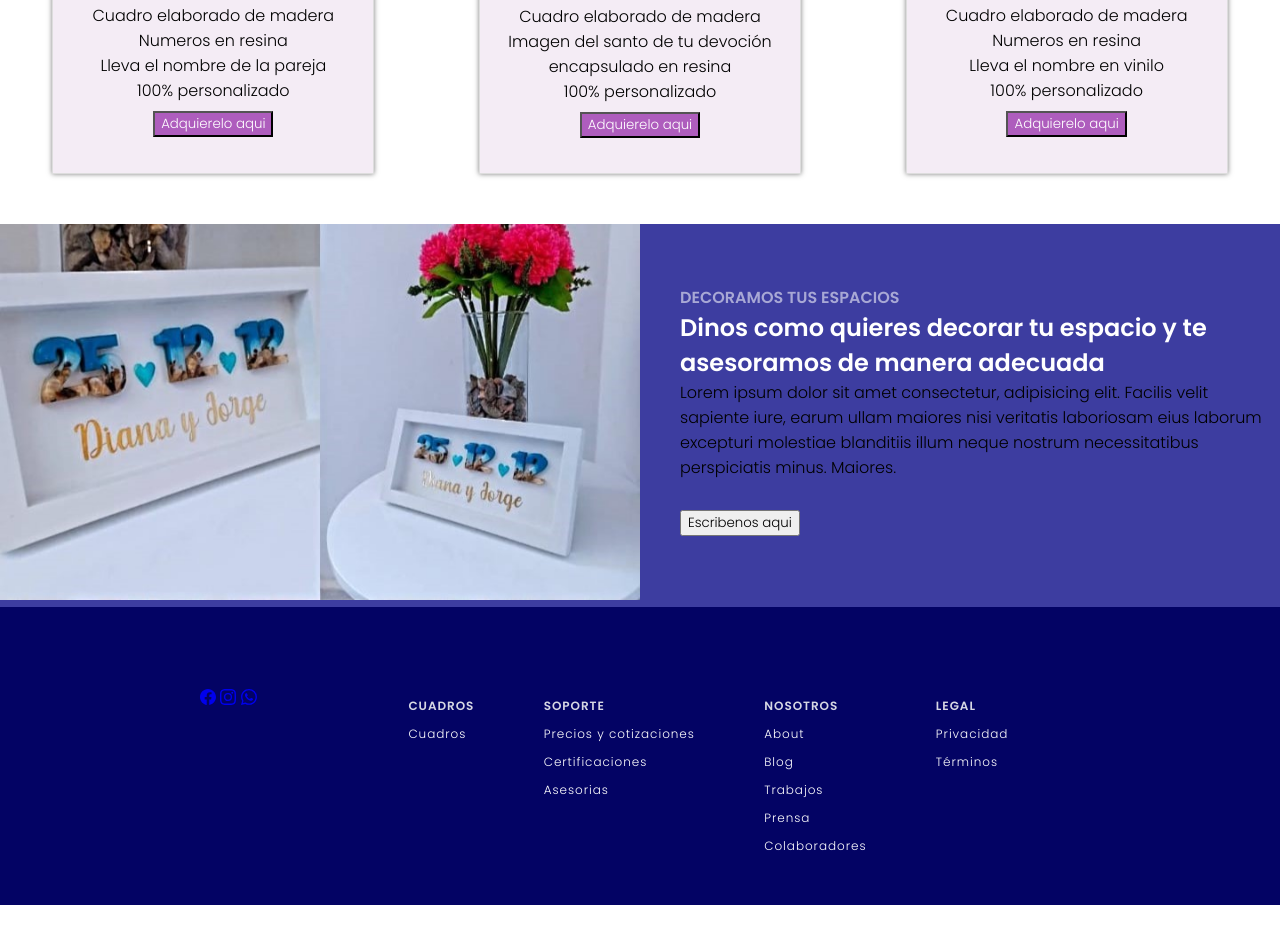
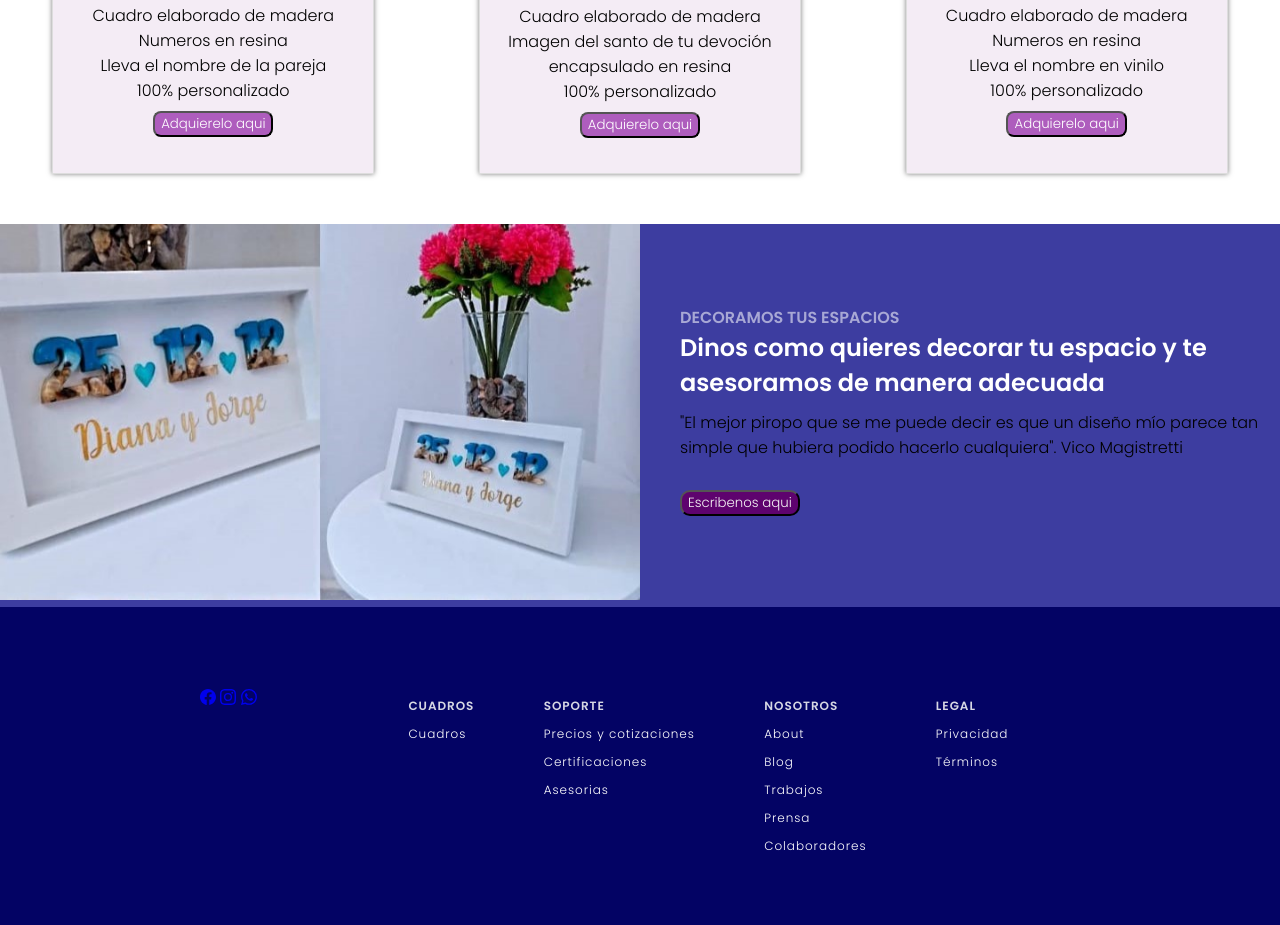
Before and after one commit to Avdianamar/landing-obsidiana-resina, a plain HTML site: page index.html in a window 1280 px wide. Shown: the part 1405-2330 px from the top of the page. Drawn offline with Linux system fonts and the light colour scheme.

Commit message:
haciendo cambios

```diff
--- a/index.html
+++ b/index.html
@@ -143,9 +143,8 @@
         <div class="text-asesoria">
             <h4>DECORAMOS TUS ESPACIOS</h4>
             <h2>Dinos como quieres decorar tu espacio y te asesoramos de manera adecuada</h2>
-            <p>Lorem ipsum dolor sit amet consectetur, adipisicing elit. Facilis velit sapiente iure, earum ullam
-                maiores nisi veritatis laboriosam eius laborum excepturi molestiae blanditiis illum neque nostrum
-                necessitatibus perspiciatis minus. Maiores.</p>
+            <p>"El mejor piropo que se me puede decir es que un diseño mío parece tan simple que hubiera podido hacerlo
+                cualquiera". Vico Magistretti</p>
             <button>Escribenos aqui</button>
         </div>
     </section>
--- a/style.css
+++ b/style.css
@@ -153,6 +153,7 @@ input{
     margin-top: 8px;
     background-color: #ae5dbd;
     color: white;
+    border-radius: 8px;
 }
 
 .card-footer button:hover{
@@ -183,6 +184,7 @@ input{
 }
 
 .text-asesoria h2{
+    margin-bottom: 10px;
     color: white;
 }
 
@@ -190,7 +192,9 @@ input{
     margin-top: 30px;
     margin-bottom: 10px;
     margin-right: 20px;
-    color: black;
+    color: whitesmoke;
+    border-radius: 10px;
+    background-color: #5e036e;
 }
 
 .text-asesoria button:hover{
@@ -222,6 +226,10 @@ input{
     letter-spacing: .08em;
     color: rgb(215, 216, 228);
     font-size: 12px;
+}
+
+ol{
+    margin-bottom: 20px;
 }
 
 .titulo-lista{
```
Also changed, not shown: 1 other file.
